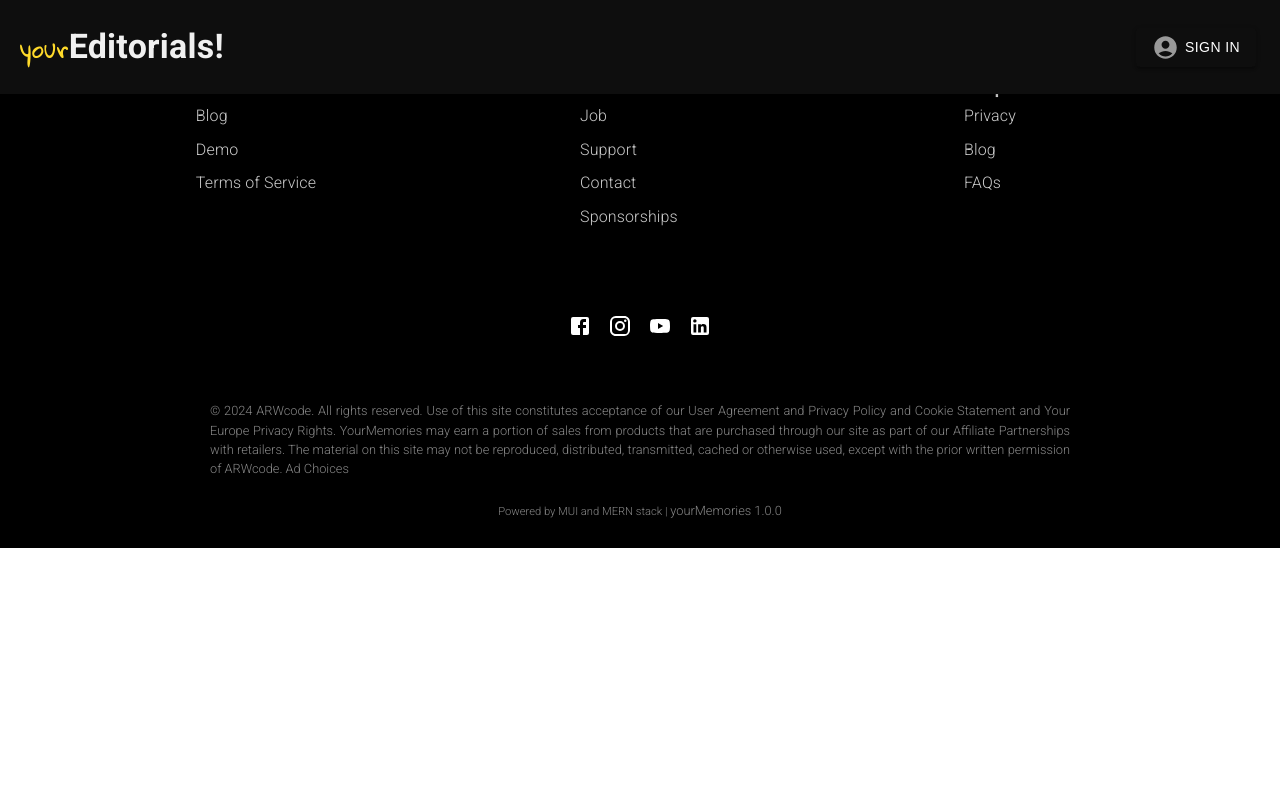
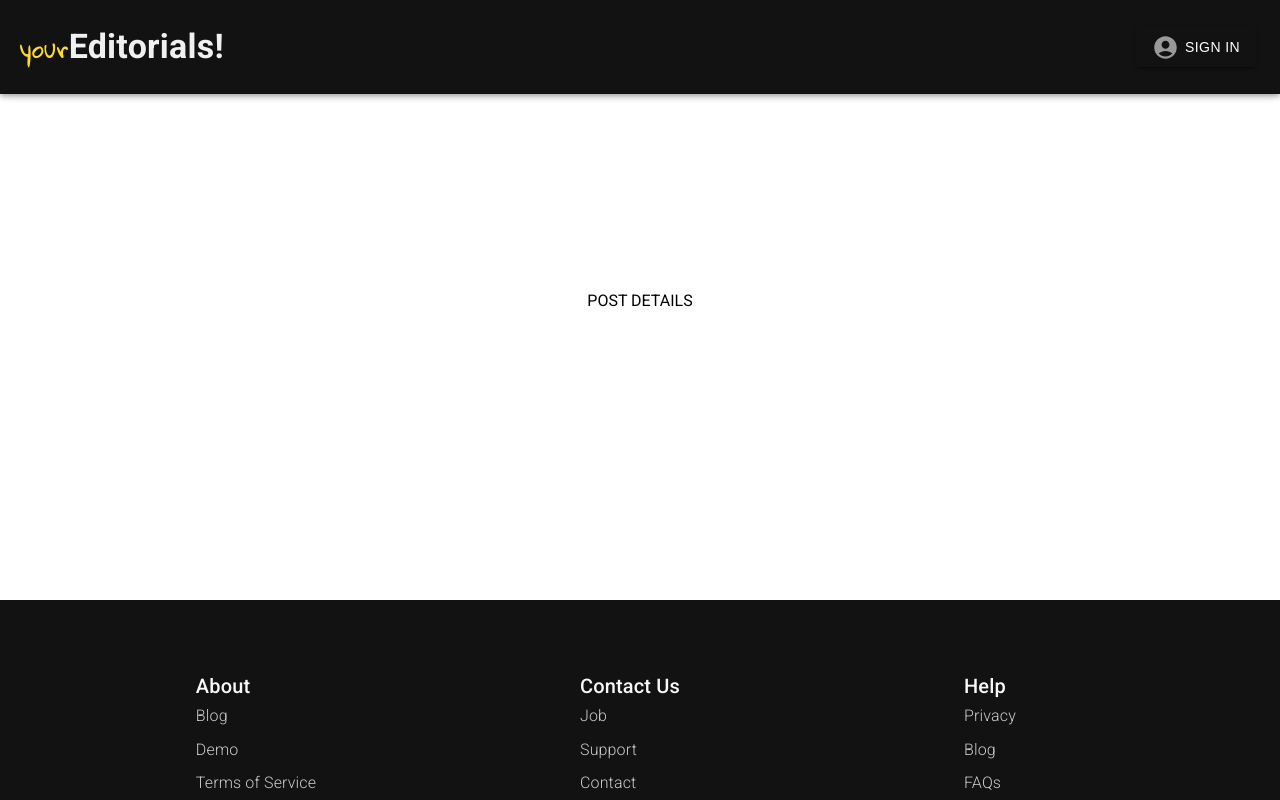
Before and after one commit to MarioLuigie/MERN_App, a React (Vite) app in the folder client/: page /home/1 in a window 1280 px wide. Shown: the top 800 px of the page. Built offline with nearby package versions, Linux system fonts and the light colour scheme; no server answers.

Commit message:
Create Paginate.jsx and new routes in Main.jsx

```diff
--- a/client/src/components/content/Navbar.jsx
+++ b/client/src/components/content/Navbar.jsx
@@ -21,7 +21,7 @@ import { auth as type } from "../../constants/actionTypes.js";
 const styles = css`
 
   .appBar {
-    background-color: #0e0e0e;
+    background-color: #121212;
     padding: 15px 0;
     display: flex;
     flex-direction: row;
--- /dev/null
+++ b/client/src/components/content/Paginate.jsx
@@ -0,0 +1,36 @@
+// /** @jsxImportSource @emotion/react */
+import { css } from '@emotion/react';
+import {
+  Pagination,
+  PaginationItem,
+  Paper
+} from "@mui/material";
+import { Link } from "react-router-dom";
+
+const styles = css`
+
+`
+
+export default function Paginate() {
+
+  return (
+    <div css={styles}>
+      <Pagination
+        count={10}//than will be dynamic value
+        page={1}//dynamic current page
+        variant="text"
+        color="standard"
+        size="large"
+        renderItem={(item) => (
+          <PaginationItem
+            {...item}
+            component={Link}
+            to={`/home?page=${1}`}
+            shape="rounded"
+          />
+
+        )}
+      />
+    </div>
+  )
+}
--- /dev/null
+++ b/client/src/components/content/PostDetails.jsx
@@ -0,0 +1,18 @@
+// /** @jsxImportSource @emotion/react */
+import { css } from '@emotion/react';
+
+const styles = css`
+  height: 600px;
+  display: flex;
+  align-items: center;
+  justify-content: center;
+`
+
+export default function PostDetails() {
+
+  return (
+    <div css={styles}>
+      POST DETAILS
+    </div>
+  )
+}
--- a/client/src/components/content/Posts.jsx
+++ b/client/src/components/content/Posts.jsx
@@ -38,7 +38,7 @@ export default function Posts({
               spacing={3}
             >
               {postsList.map((post) => (
-                <Grid item xs={12} sm={12} lg={6} key={post._id}>
+                <Grid item xs={12} sm={12} lg={4} key={post._id}>
                   <Post post={post} setCurrentId={setCurrentId} />
                 </Grid>
               ))}
--- a/client/src/components/content/Slider.jsx
+++ b/client/src/components/content/Slider.jsx
@@ -25,7 +25,7 @@ export default function Slider({
           sx={{fontWeight: config.headingWeight, textShadow: config.headingShadow}}
           gutterBottom
         >
-          <p>Let`s share!</p>
+          <p>Let`s create!</p>
         </Typography>
         <Typography
           variant="h5"
@@ -34,7 +34,7 @@ export default function Slider({
           sx={{textShadow: config.contentShadow}}
           paragraph
         >
-          Hello everyone! This is the place for sharing your fashion sessions! You may show photos and videos here! Let`s create something special together!
+          Hello creators! You may share your photos and videos from fashion here! Show your work or session's backstage. Let`s now create this space together!
         </Typography>
       </Container>
     </div>
--- a/client/src/components/layout/Footer.jsx
+++ b/client/src/components/layout/Footer.jsx
@@ -11,7 +11,7 @@ import FooterSocial from "../content/FooterSocial";
 import jsonData from "../../constants/textContent.json";
 
 const styles = css`
-  background-color: black;
+  background-color: #121212;
   position: relative;
   display: flex;
   flex-direction: column;
--- a/client/src/components/layout/Main.jsx
+++ b/client/src/components/layout/Main.jsx
@@ -1,22 +1,27 @@
 /* eslint-disable react/no-unknown-property */
 // /** @jsxImportSource @emotion/react */
 import { css } from '@emotion/react';
-import { Routes, Route } from "react-router-dom";
+import { Routes, Route, Navigate} from "react-router-dom";
 
 import Home from "../pages/Home";
 import Auth from "../auth/Auth";
 import LandingPage from "../pages/LandingPage";
+import PostDetails from '../content/PostDetails';
+import { useAppContext } from '../../context/context';
 
 const styles = css`
 `
 export default function Main() {
+  const { user } = useAppContext();
 
   return (
     <main css={styles}>
       <Routes>
         <Route exact path="/" element={<LandingPage />} />
-        <Route path="/home" element={<Home />} />
-        <Route path="/auth" element={<Auth />} />
+        <Route exact path="/home" element={<Home />} />
+        <Route exact path="/home/search" element={<Home />} />
+        <Route exact path="/home/:id" element={<PostDetails />} />
+        <Route exact path="/auth" element={!user ? <Auth /> : <Navigate to="/home" />} />
       </Routes>
     </main>
   )
--- a/client/src/components/pages/Home.jsx
+++ b/client/src/components/pages/Home.jsx
@@ -11,10 +11,18 @@ import {
 
 import Posts from "../content/Posts";
 import Form from "../content/Form";
+import Paginate from "../content/Paginate";
 import * as actions from "../../redux/actions/posts";
 
 const styles = css`
   padding-top: 135px;
+
+  .paginateWrapper {
+    padding: 25px 15px 25px;
+    width: 100%;
+    display: flex;
+    justify-content: center;
+  }
 `
 
 export default function Home() {
@@ -31,18 +39,23 @@ export default function Home() {
   return (
     <div css={styles}>
       <Grow in timeout={700}>
-        <Container maxWidth="lg">
+        <Container maxWidth="xl">
           <Grid container justifyContent="space-between" alignItems="stretch" spacing={4}>
-            <Grid item xs={12} sm={6} xl={7}>
+            <Grid item xs={12} sm={6} lg={9} xl={9}>
               <Posts
                 setCurrentId={setCurrentId}
               />
             </Grid>
-            <Grid item xs={12} sm={6} xl={5}>
+            <Grid item xs={12} sm={6} lg={3} xl={3}>
               <Form
                 currentId={currentId}
                 setCurrentId={setCurrentId}
               />
+            </Grid>
+            <Grid item xs={12}>
+              <div className="paginateWrapper">
+                <Paginate />
+              </div>
             </Grid>
           </Grid>
         </Container>
--- a/client/src/components/pages/LandingPage.jsx
+++ b/client/src/components/pages/LandingPage.jsx
@@ -27,7 +27,7 @@ const styles = css`
 
   .slider {
     width: 100%;
-    margin-top: 180px;
+    margin-top: 480px;
     position: absolute;
   }
 `
```
